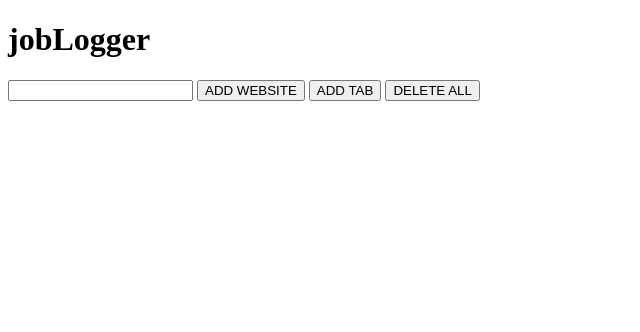
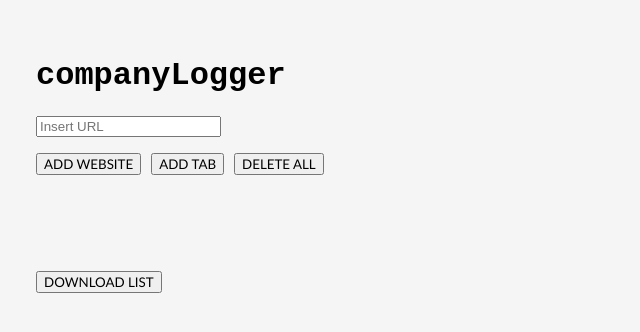
Before and after one commit to keyanjavanshir/jobLogger-extension, a browser extension: page index.html in a window 1280 px wide. Shown: the whole page, without its empty margins (0-640 px from the left). Drawn offline with Linux system fonts and the light colour scheme.

Commit message:
Basic styling. Preparing to reconfigure array for possible CSV output

```diff
--- a/index.html
+++ b/index.html
@@ -3,20 +3,24 @@
 <head>
     <meta charset="UTF-8">
     <meta name="viewport" content="width=device-width, initial-scale=1.0">
-    <title>jobLogger</title>
+    <title>companyLogger</title>
     <link rel="stylesheet" href="/styles/main.css">
 </head>
 <body>
-    <h1>jobLogger</h1>
+    <h1>companyLogger</h1>
 
-    <input id="input-form" type="text">
-
-    <button id="btn-site">ADD WEBSITE</button>
-    <button id="btn-tab">ADD TAB</button>
-    <button id="btn-delete">DELETE ALL</button>
-
+    <input id="input-form" type="text" placeholder="Insert URL">
+    <div class="flex mt">
+        <button id="btn-site">ADD WEBSITE</button>
+        <button id="btn-tab">ADD TAB</button>
+        <button id="btn-delete">DELETE ALL</button>
+    </div>
     <ul id="log">
     </ul>
+
+    <div>
+        <button id="btn-print" class="mt-5">DOWNLOAD LIST</button>
+    </div>
 </body>
 
 <script src="scripts/script.js"></script>
--- a/scripts/script.js
+++ b/scripts/script.js
@@ -49,8 +49,12 @@ deleteBtn.addEventListener("dblclick", function() {
 
 
 addSiteBtn.addEventListener("click", function() {
-    companyList.push(inputForm.value)
-    inputForm.value = ""
-    localStorage.setItem("myCompanies", JSON.stringify(companyList) )
-    render(companyList)
+    if(inputForm.value === "" || inputForm.value === "undefined") {
+        console.error("Please input a valid URL.")
+    } else {
+        companyList.push(inputForm.value)
+        inputForm.value = ""
+        localStorage.setItem("myCompanies", JSON.stringify(companyList) )
+        render(companyList)
+    }
 })
--- a/styles/main.css
+++ b/styles/main.css
@@ -1,3 +1,35 @@
+body {
+    margin: 2rem;
+    padding: 0.25rem;
+    background-color: #f5f5f5;
+    font-family:'Courier New', Courier, monospace;
+}
+
+h1 {
+    font-family:'Courier New', Courier, monospace;
+}
+
+button {
+    font-family:'Gill Sans', 'Gill Sans MT', Calibri, 'Trebuchet MS', sans-serif;
+}
+
 a {
     color: black;
 }
+
+.flex {
+    display: flex;
+    flex-direction: row;
+    justify-items: center;
+    gap: 10px;
+}
+
+.mt {
+    margin-top: 1rem;
+}
+
+.mt-5 { margin-top: 5rem; }
+
+.button {
+    background-color: hsl(203, 79%, 52%);
+}
```
